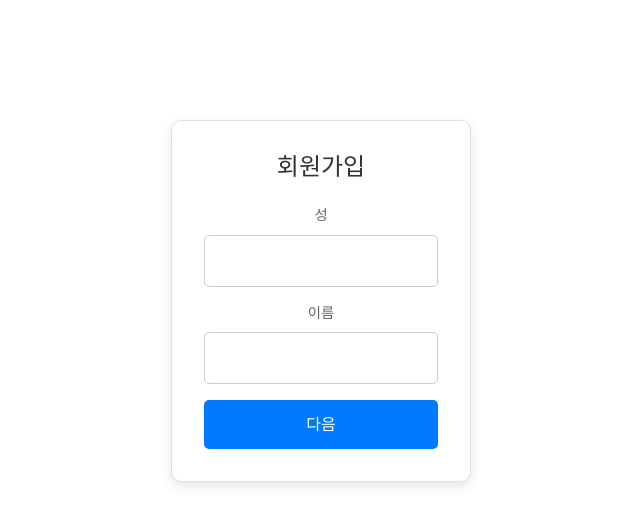
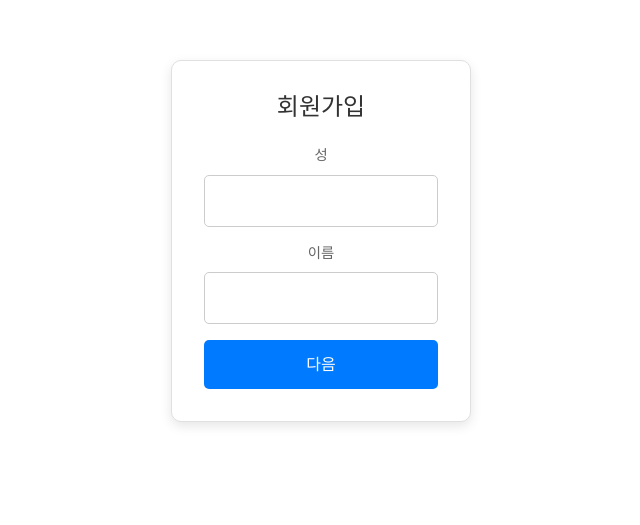
Before and after one commit to Fit-Connection/health-together, a Vue app in the folder front-end/: page /register in a window 1280 px wide. Shown: the part 159-684 px from the top of the page, without its empty margins (319-959 px from the left). Built offline with nearby package versions, Linux system fonts and the light colour scheme.

Commit message:
chore: localhost axios 전역 처리, router 수정, App.vue 정리

```diff
--- a/front-end/src/App.vue
+++ b/front-end/src/App.vue
@@ -1,20 +1,14 @@
 <template>
-<!--  <img alt="Vue logo" src="./assets/logo.png">-->
-<!--  <HelloWorld msg="Welcome to Your Vue.js App"/>-->
   <div id="app">
     <router-view></router-view> <!-- 라우터에 따라 동적으로 컴포넌트 표시 -->
   </div>
 </template>
 
 <script>
-// import HelloWorld from './components/HelloWorld.vue'
 
 
 export default {
   name: 'App',
-  // components: {
-  //   TeamSearch
-  // }
 }
 </script>
 
@@ -25,6 +19,5 @@ export default {
   -moz-osx-font-smoothing: grayscale;
   text-align: center;
   color: #2c3e50;
-  margin-top: 60px;
 }
 </style>
--- a/front-end/src/router/index.js
+++ b/front-end/src/router/index.js
@@ -20,7 +20,7 @@ const routes = [
     { path: '/team/:id', name: 'TeamDetail', component: TeamDetail },
 
     // 팀 만들기
-    { path: "/create-team", name: "CreateTeam", component: CreateTeam },
+    { path: "/create-team/:id?", name: "CreateTeam", component: CreateTeam },
 
     // 팀 예약 페이지
     { path: '/reservation', name: 'TeamReservation', component: TeamReservation },
```
Also changed, not shown: front-end/src/api.js (added, +9 -0 lines).
